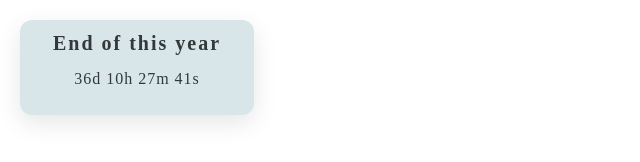
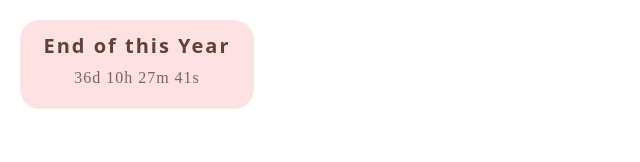
Before and after one commit to carolyn1uo/my-plugin, a plain HTML site: page index.html in a window 1280 px wide. Shown: the whole page, without its empty margins (0-640 px from the left). Drawn offline with Linux system fonts and the light colour scheme.

Commit message:
Update index.html

```diff
--- a/index.html
+++ b/index.html
@@ -11,32 +11,35 @@
             background: transparent;
         }
         .countdown {
-            background: #d8e6ea;
-            border-radius: 12px;
+            background: #fde2e4;
+            border-radius: 20px;
             padding: 12px ;
-            color: #333938;
+            color: #634035;
             text-align: center;
-            box-shadow: 0 8px 25px rgba(0,0,0,0.1);
+            /*box-shadow: 0 8px 25px rgba(0,0,0,0);*/
             max-width: 210px;
         }
         .timer {
             font-size: 16px;
-            font-family:Curior;
-            margin: 15px 0;
+            font-family:'BM Hanna 11yrs Old';
+            margin: 10px;
             letter-spacing: 1px;
+            opacity: 0.8
+
         }
         .title {
             font-size: 20px;
             font-weight: bold;
             opacity: 1.0;
-            font-family:Adele;
-            letter-spacing: 2px
+            font-family: 'system-ui';
+            letter-spacing: 2px;
+            /*font-style: italic;*/
         }
     </style>
 </head>
 <body>
     <div class="countdown">
-        <div class="title"> End of this year</div>
+        <div class="title"> End of this Year</div>
         <div class="timer" id="timer">00d00h00m00s</div>
 
     </div>
```
